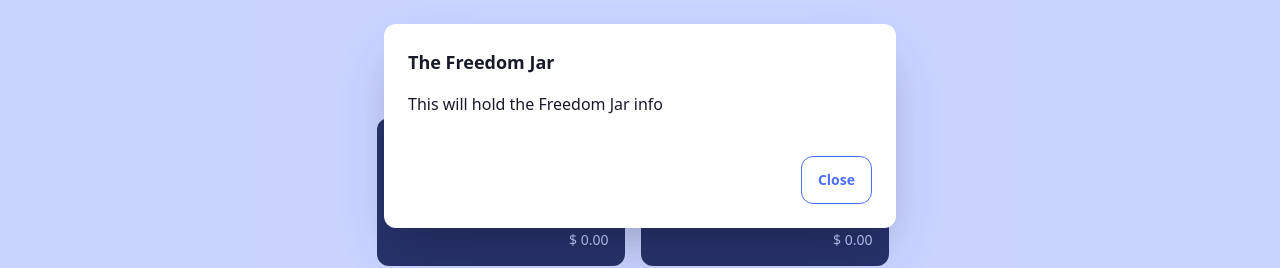
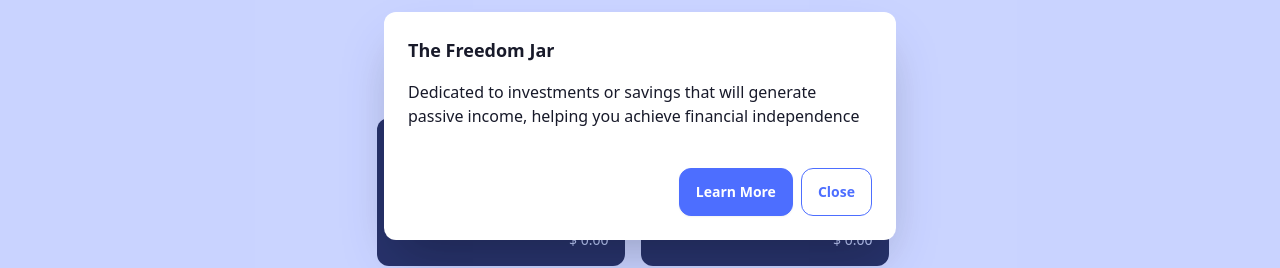
Before and after one commit to stevexero/MoneyGro, a React (Vite) app: page / in a window 1280 px wide. Both pictures are taken after a click on the button 604 px from the left and 420 px from the top of the page. Shown: the part 274-542 px from the top of the page. Built offline with nearby package versions, Linux system fonts and the light colour scheme; no server answers.

Commit message:
Added card info

```diff
--- a/src/components/jars/JarsCard.tsx
+++ b/src/components/jars/JarsCard.tsx
@@ -27,11 +27,15 @@ const JarsCard: React.FC<JarsCardProps> = ({
 
   const jarInfo = useMemo(
     () => ({
-      freedom: 'This will hold the Freedom Jar info',
-      dreams: 'This will hold the Dreams Jar info',
-      generosity: 'This will hold the Generosity Jar info',
-      knowledge: 'This will hold the Knowledge Jar info',
-      joy: 'This will hold the Joy Jar info',
+      freedom:
+        'Dedicated to investments or savings that will generate passive income, helping you achieve financial independence',
+      dreams:
+        "Dedicated to larger, future expenses such as vacations, new gadgets, or other big-ticket items. It's a savings jar, but it's meant to be spent eventually",
+      generosity:
+        'Dedicated to charitable donations, gifts, or any form of giving back to others',
+      knowledge:
+        'Dedicated to self-improvement, courses, books, or any form of learning that can help you grow personally or professionally',
+      joy: "Dedicated to guilt-free spending on fun and entertainment, like dining out, movies, or hobbies. It's important to enjoy life, and this jar ensures you do so without feeling guilty",
     }),
     []
   );
@@ -100,6 +104,12 @@ const JarsCard: React.FC<JarsCardProps> = ({
             <p className='py-4'>{jarDialog}</p>
             <div className='modal-action'>
               <button
+                className='btn btn-primary text-white rounded-xl'
+                // onClick={() => setIsModalOpen(false)}
+              >
+                Learn More
+              </button>
+              <button
                 className='btn btn-primary btn-outline rounded-xl'
                 onClick={() => setIsModalOpen(false)}
               >
```
